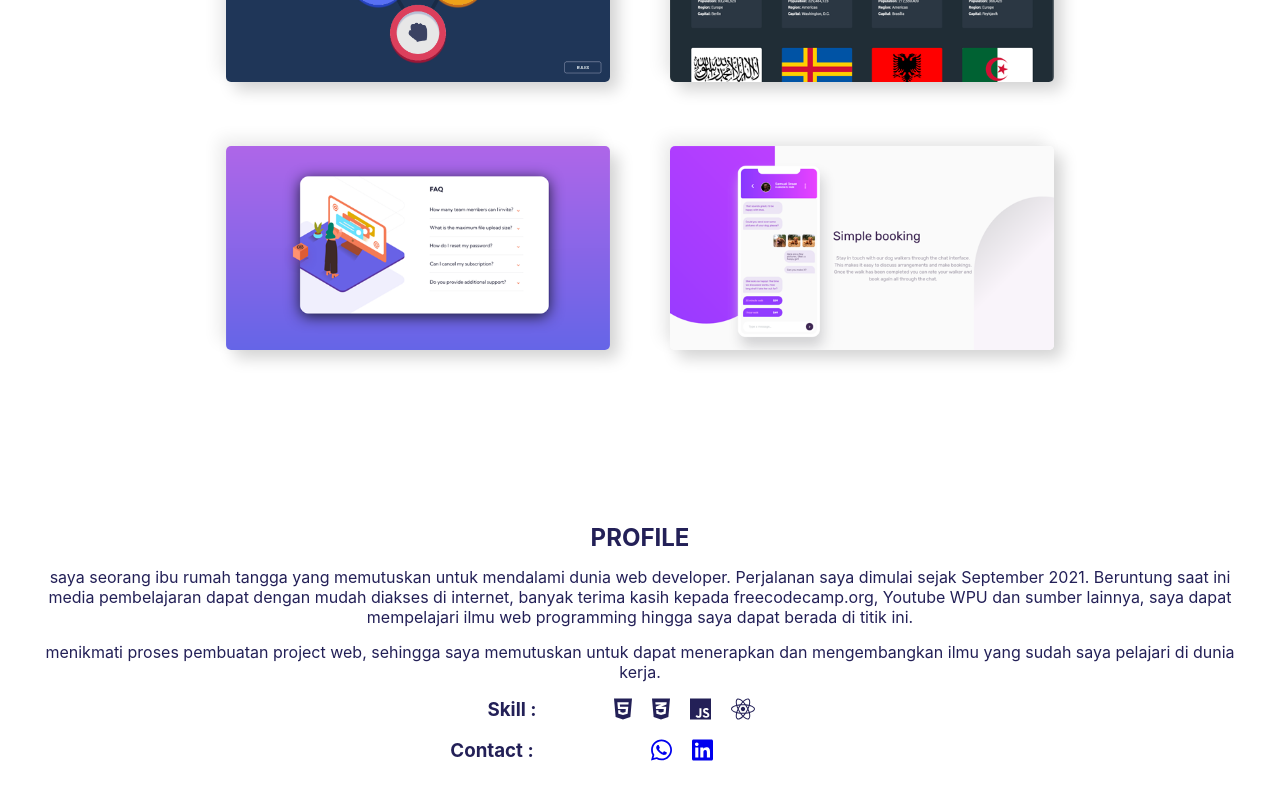
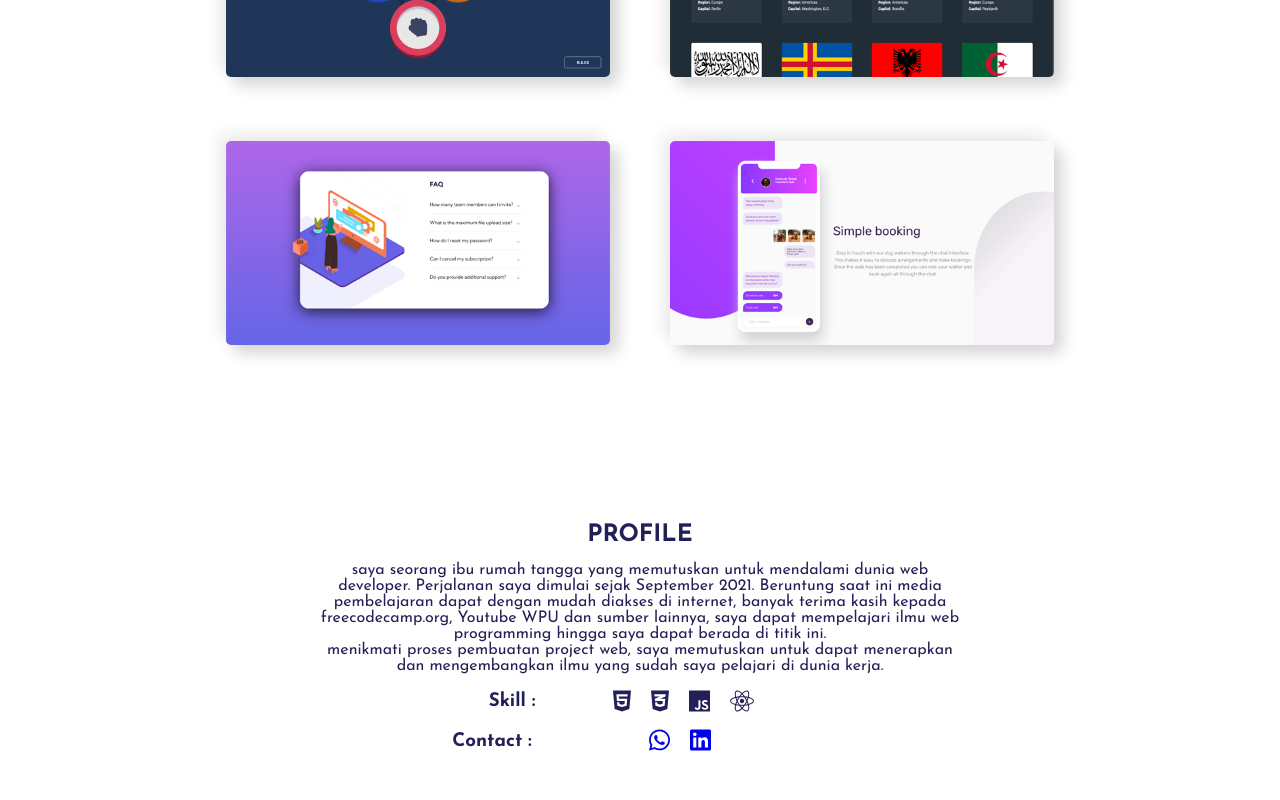
Before and after one commit to izurai27/my-portfolio-react-app, a React (Create React App) app: page / in a window 1280 px wide. Shown: the part 1922-2722 px from the top of the page. Built offline with nearby package versions, Linux system fonts and the light colour scheme.

Commit message:
add font

```diff
--- a/src/css/App.css
+++ b/src/css/App.css
@@ -1,3 +1,5 @@
+@import url('https://fonts.googleapis.com/css2?family=Dancing+Script&family=Josefin+Sans:wght@400;500;600;700&family=Nunito:wght@400;500;600&display=swap');
+
 *{
   margin:0;
 }
@@ -6,7 +8,8 @@
   text-align: center;
   background-color:  white;
   color:#232057;
-
+  font-family:  'Nunito', sans-serif;
+  font-family: 'Josefin Sans', sans-serif;
 }
 
 .App-logo {
--- a/src/css/profile.css
+++ b/src/css/profile.css
@@ -42,3 +42,7 @@
     flex-wrap: wrap;
     justify-content: space-between;
 }
+.desc{
+    width:50vw;
+
+}
--- a/src/css/quote.css
+++ b/src/css/quote.css
@@ -21,11 +21,13 @@ box-sizing: border-box;
   max-width: 70vw;
   /* color:white; */
   text-align: center;
+  font-family: 'Josefin Sans', sans-serif;
 }
 
 .author{
   font-size: 0.8rem;
   /* color:white; */
+  font-family: 'Dancing Script', cursive;
 }
 
 @media only screen and (min-width:576px){
--- a/src/profile.js
+++ b/src/profile.js
@@ -15,10 +15,13 @@ function Profile(){
       <div id='profile'>
 
         <h2>PROFILE</h2>
+        <div className="desc">
         <p>saya seorang ibu rumah tangga yang memutuskan untuk mendalami dunia web developer. Perjalanan saya dimulai sejak September 2021. Beruntung saat ini media pembelajaran dapat dengan mudah diakses di internet, banyak terima kasih kepada freecodecamp.org, Youtube WPU dan sumber lainnya, saya dapat mempelajari ilmu web programming hingga saya dapat berada di titik ini.
         </p>
-        <p> menikmati proses pembuatan project web, sehingga saya memutuskan untuk dapat menerapkan dan mengembangkan ilmu yang sudah saya pelajari di dunia kerja.
+        <p> menikmati proses pembuatan project web, saya memutuskan untuk dapat menerapkan dan mengembangkan ilmu yang sudah saya pelajari di dunia kerja.
 </p>
+
+        </div>
         <dir className='grouping'>
           <h3>Skill :</h3>
           <div className='iconwrapper'>
```
